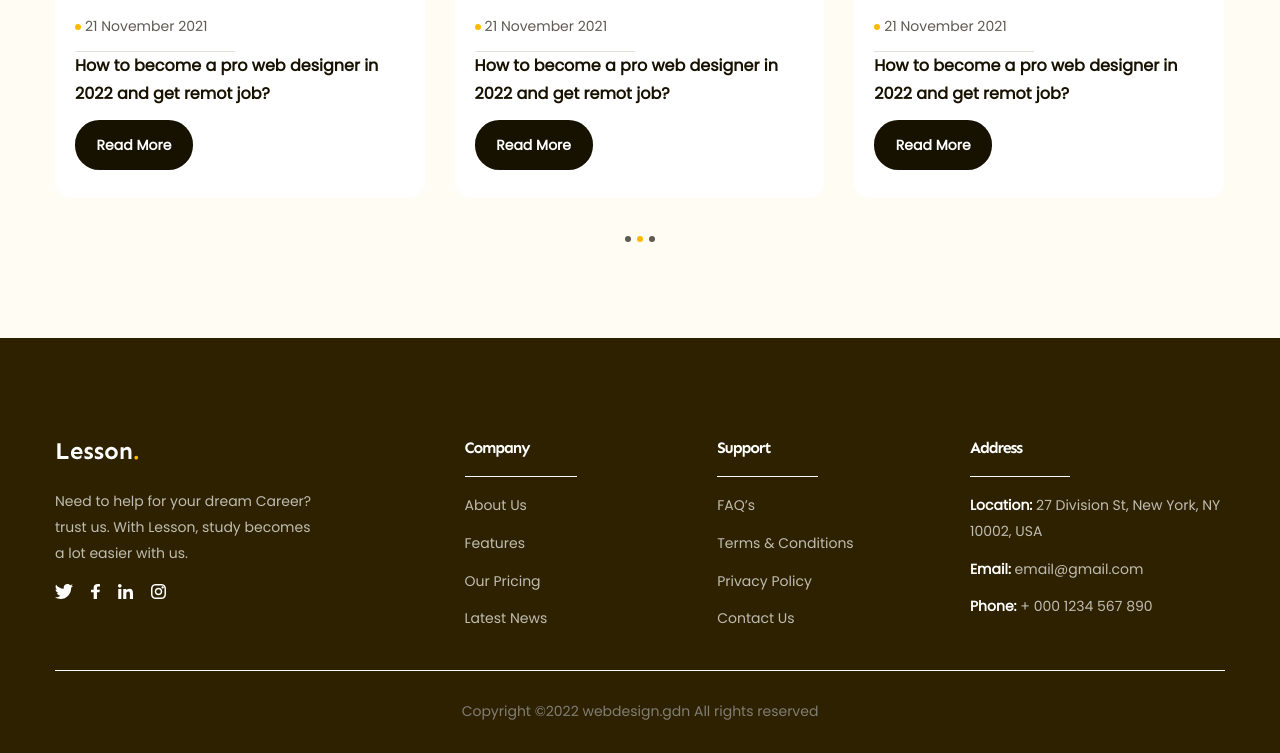
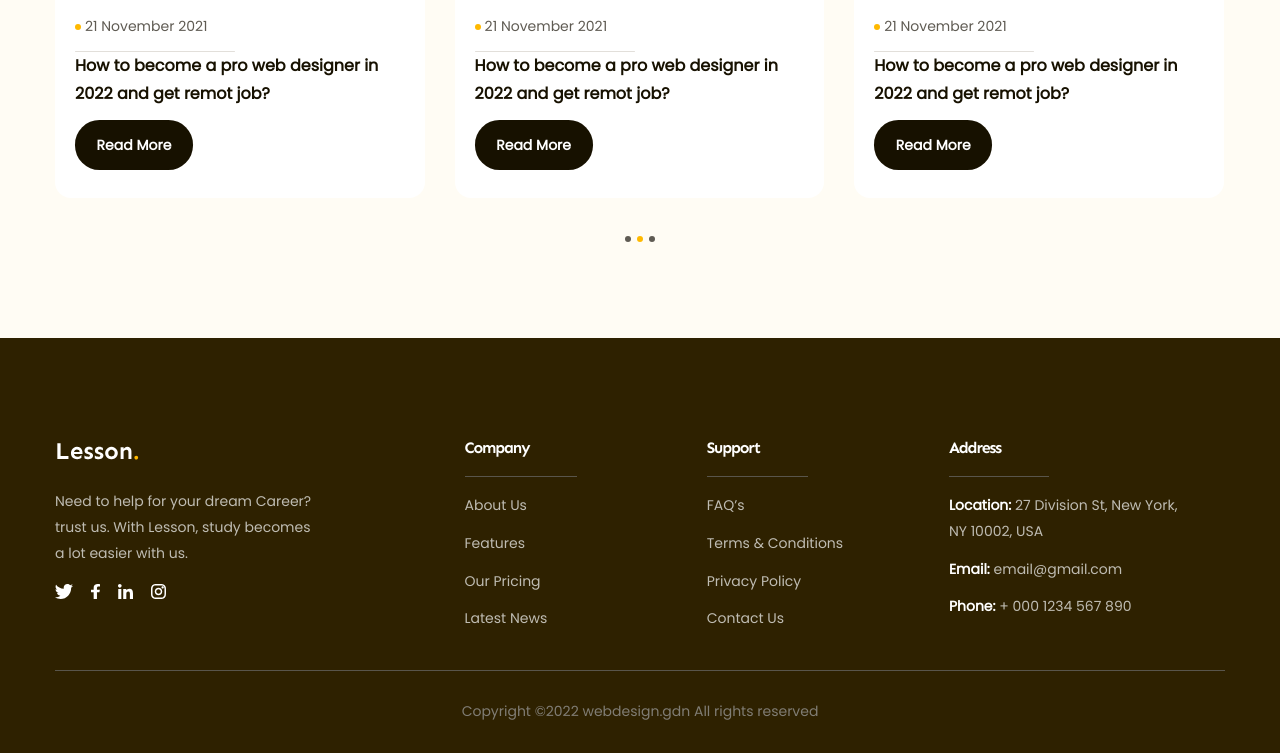
Before and after one commit to pmh3107/f8-project02-htmlcss, a plain HTML site: page index.html in a window 1280 px wide. Shown: the part 4342-5095 px from the top of the page. Drawn offline with Linux system fonts and the light colour scheme.

Commit message:
Completed Project 02

```diff
--- a/assets/css/style.css
+++ b/assets/css/style.css
@@ -589,11 +589,11 @@ a {
 }
 .footer .row {
   display: flex;
-  border-bottom: 1px solid #ffffff;
+  border-bottom: 1px solid #59554b;
   padding-bottom: 38px;
 }
 .footer .row .colum {
-  width: 21.6%;
+  width: 20.7%;
 }
 .footer .row .colum:first-child {
   width: 35%;
@@ -612,7 +612,7 @@ a {
 }
 .heading.lv3 {
   display: inline-block;
-  border-bottom: 1px solid #ffffff;
+  border-bottom: 1px solid #59554b;
   padding: 0 48px 14px 0;
   color: #fff;
   font-size: 1.6rem;
```
